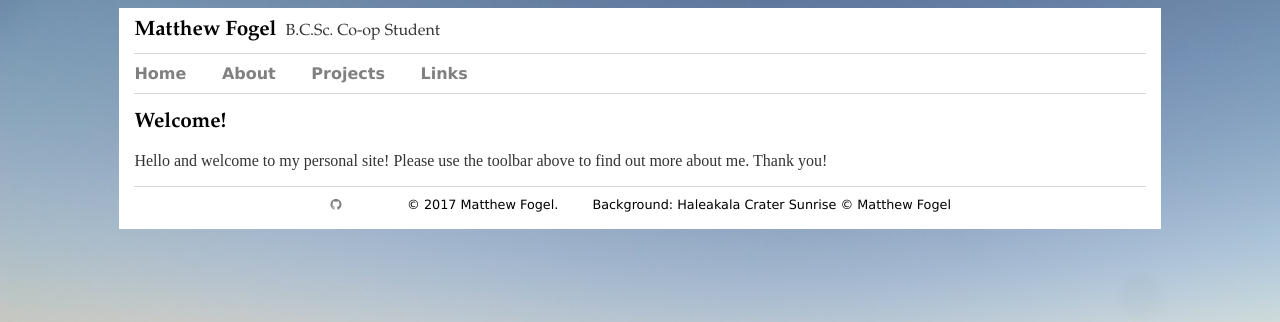
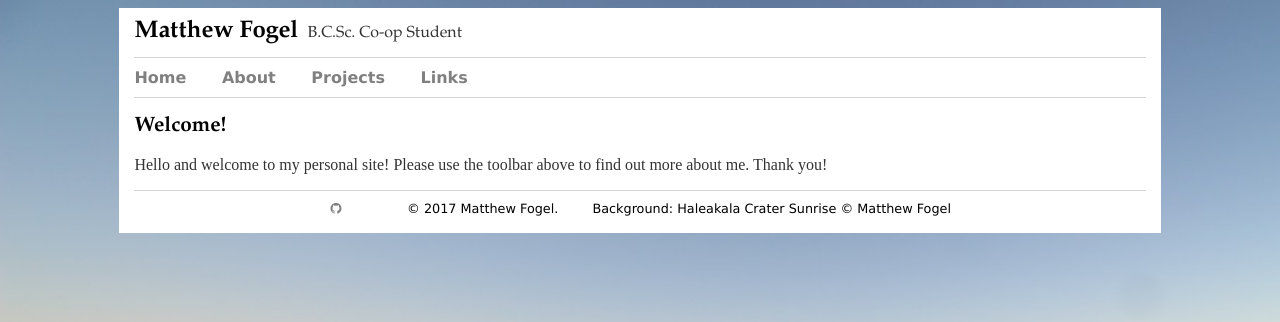
Before and after one commit to matthew-fogel/matthew-fogel.github.io, a Jekyll site: the page built from index.html, in a window 1280 px wide. Shown: the top 322 px of the page. Built offline with Jekyll 4.4.1, drawn with Linux system fonts in a browser that asks for light colours.

Commit message:
Header h1 change style
big-one-line

```diff
--- a/_layouts/default.html
+++ b/_layouts/default.html
@@ -10,7 +10,7 @@
     <body>
         <div class="headerbar">
 		<header>
-		  <h1 class="one-line">Matthew Fogel</h1>
+		  <h1 class="big-one-line">Matthew Fogel</h1>
 		  <p class="one-line">B.C.Sc. Co-op Student</p>
 		</header>
 		<nav>
```
